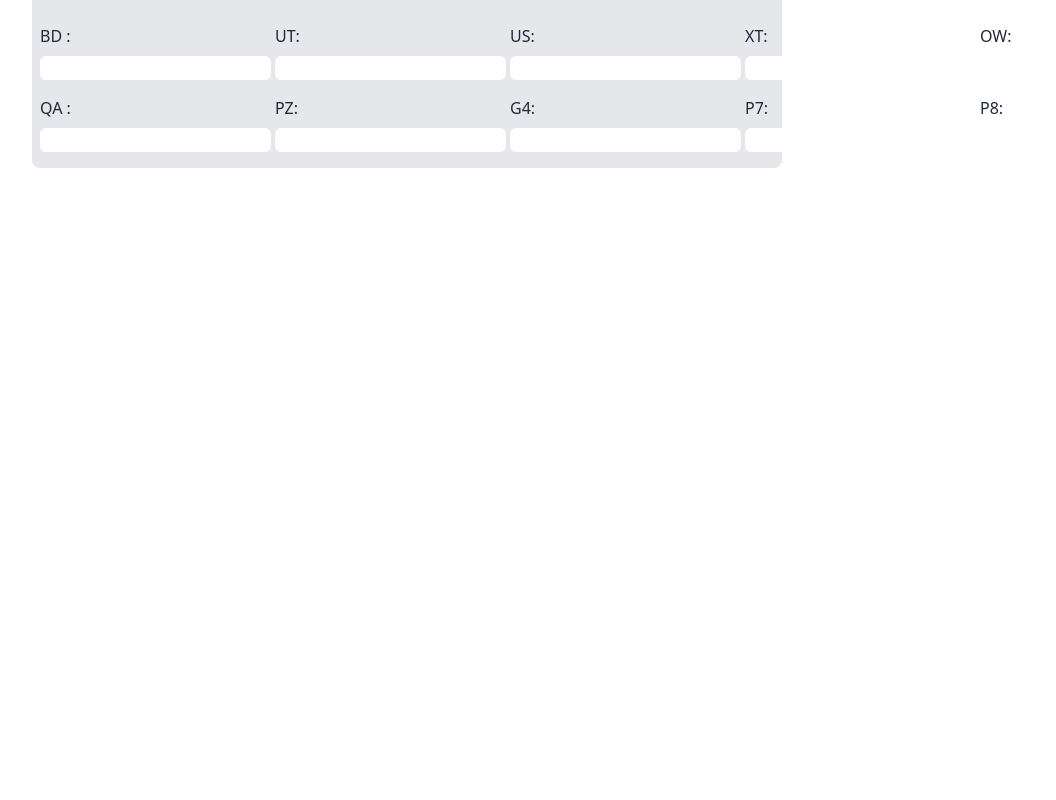
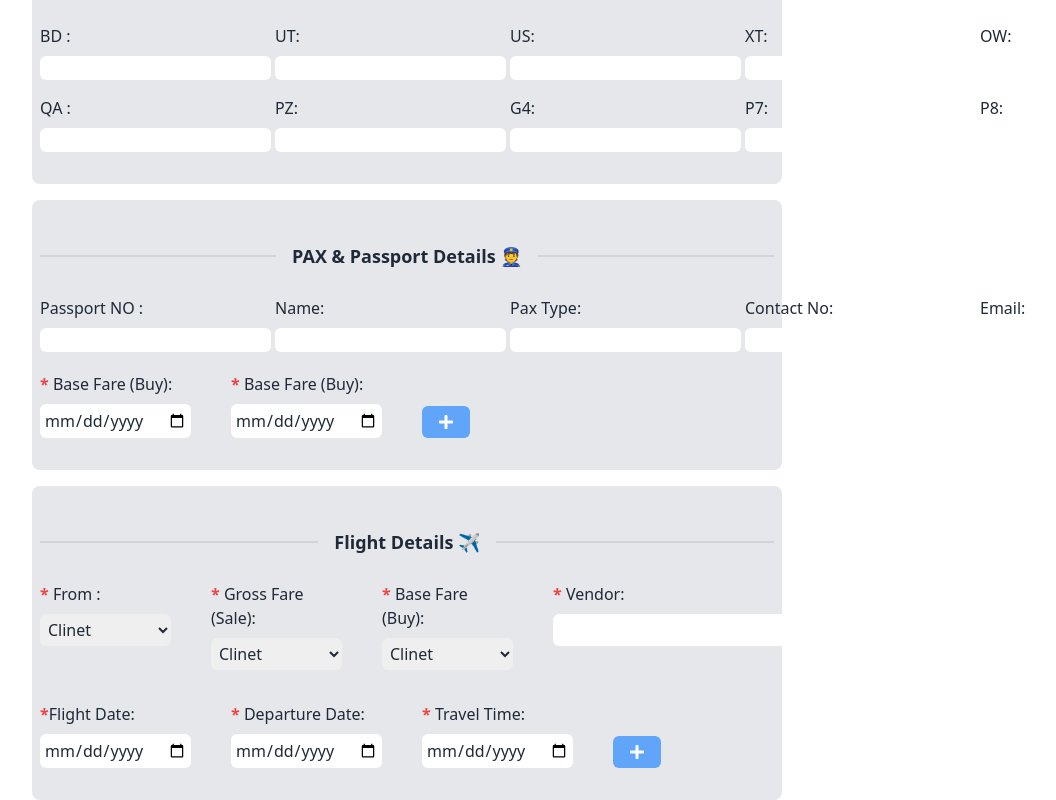
Before and after one commit to Zubayer-Aurnab/Nuzhat-Travels, a React (Vite) app: page / in a window 1280 px wide. Shown: the part 1451-2251 px from the top of the page, without its empty margins (168-1224 px from the left). Before the commit the page ends 1619 px from the top, so only its background shows below. Built offline with nearby package versions, Linux system fonts and the light colour scheme.

Commit message:
main  page left side done

```diff
--- /dev/null
+++ b/src/components/ui/MainPage/FlightDetails/FlightDetails.jsx
@@ -0,0 +1,89 @@
+import { FaPlus } from "react-icons/fa";
+
+
+const FlightDetails = () => {
+    return (
+        <div>
+            <div className="bg-gray-200 p-4 pb-8 rounded-lg mt-4 px-2">
+
+                <div className="divider my-8 ">
+                    <h1 className="text-lg font-bold">Flight Details ✈️</h1>
+                </div>
+
+                <div className=" flex gap-10">
+                    <div className="w-full" >
+                        <label > <span className="text-red-500 font-bold">*</span>  From :</label> <br />
+                        <select
+
+                            name="Client name" id="" className="mt-2 p-1  rounded-md">
+                            <option value="" disabled>Select Vendor  </option>
+                            <option value="">Clinet </option>
+                            <option value="">Clinet </option>
+                            <option value="">Clinet </option>
+                        </select>
+                    </div>
+                    <div className="w-full">
+                        <label > <span className="text-red-500 font-bold">*</span> Gross Fare (Sale):</label> <br />
+                        <select
+
+                            name="Client name" id="" className="mt-2 p-1  rounded-md">
+                            <option value="" disabled>Select Vendor  </option>
+                            <option value="">Clinet </option>
+                            <option value="">Clinet </option>
+                            <option value="">Clinet </option>
+                        </select>
+                    </div>
+                    <div className="w-full">
+                        <label > <span className="text-red-500 font-bold">*</span> Base Fare (Buy):</label> <br />
+
+                        <select
+
+                            name="Client name" id="" className="mt-2 p-1  rounded-md">
+                            <option value="" disabled>Select Vendor  </option>
+                            <option value="">Clinet </option>
+                            <option value="">Clinet </option>
+                            <option value="">Clinet </option>
+                        </select>
+                    </div>
+                    <div className="w-full">
+                        <label > <span className="text-red-500 font-bold">*</span> Vendor:</label> <br />
+                        <input
+                            className="mt-2 p-1 rounded-md"
+                            type="number" />
+                    </div>
+
+                </div>
+                <div className=" flex gap-10 mt-8">
+
+                    <div className="">
+                        <label > <span className="text-red-500 font-bold">*</span>Flight Date:</label> <br />
+                        <input
+                            className="mt-2 p-1 rounded-md"
+                            type="date" />
+                    </div>
+                    <div className="">
+                        <label > <span className="text-red-500 font-bold">*</span> Departure Date:</label> <br />
+                        <input
+                            className="mt-2 p-1 rounded-md"
+                            type="date" />
+                    </div>
+                    <div className="">
+                        <label > <span className="text-red-500 font-bold">*</span> Travel Time:</label> <br />
+                        <input
+                            className="mt-2 p-1 rounded-md"
+                            type="date" />
+                    </div>
+                    <div className=" flex justify-center items-end ">
+                        <button className="p-2 px-4 rounded-md bg-blue-400 text-white">
+                            <FaPlus />
+                        </button>
+                    </div>
+
+                </div>
+
+            </div>
+        </div>
+    );
+};
+
+export default FlightDetails;
--- a/src/components/ui/MainPage/MainLeft/CountryTax/CountryTax.jsx
+++ b/src/components/ui/MainPage/MainLeft/CountryTax/CountryTax.jsx
@@ -3,7 +3,7 @@
 const CountryTax = () => {
     return (
         <div>
-            <div className="bg-gray-200 p-4 rounded-lg mt-4 px-2">
+            <div className="bg-gray-200 p-4 pb-8 rounded-lg mt-4 px-2">
 
                 <div className="divider my-8 ">
                     <h1 className="text-lg font-bold">Country Tax </h1>
--- a/src/components/ui/MainPage/MainLeft/MainLeft.jsx
+++ b/src/components/ui/MainPage/MainLeft/MainLeft.jsx
@@ -1,4 +1,6 @@
+import FlightDetails from "../FlightDetails/FlightDetails";
 import CountryTax from "./CountryTax/CountryTax";
+import PassportDetails from "./PassportDetails/PassportDetails";
 import SearchClient from "./SearchClient/SearchClient";
 import TicketDetails from "./TicketDetails/TicketDetails";
 
@@ -9,6 +11,8 @@ const MainLeft = () => {
             <SearchClient />
             <TicketDetails />
             <CountryTax />
+            <PassportDetails />
+            <FlightDetails />
         </div>
     );
 };
--- a/src/components/ui/MainPage/MainLeft/PassportDetails/PassportDetails.jsx
+++ b/src/components/ui/MainPage/MainLeft/PassportDetails/PassportDetails.jsx
@@ -1,9 +1,72 @@
-
+import { FaPlus } from "react-icons/fa";
 
 const PassportDetails = () => {
     return (
         <div>
-            <h1>this is pasport details page</h1>
+            <div className="bg-gray-200 p-4 pb-8 rounded-lg mt-4 px-2">
+                <div className="divider my-8 ">
+                    <h1 className="text-lg font-bold">PAX & Passport Details 👮 </h1>
+                </div>
+                <div className=" flex  gap-1 mt-4">
+                    <div className="" >
+                        <label >  Passport NO :</label> <br />
+                        <input
+                            className="mt-2  rounded-md"
+                            type="number" />
+                    </div>
+                    <div className="">
+                        <label > Name:</label> <br />
+                        <input
+                            className="mt-2  rounded-md"
+                            type="number" />
+                    </div>
+                    <div className="">
+                        <label >  Pax Type:</label> <br />
+                        <input
+                            className="mt-2  rounded-md"
+                            type="number" />
+                    </div>
+                    <div className="">
+                        <label >  Contact No:</label> <br />
+                        <input
+                            className="mt-2  rounded-md"
+                            type="number" />
+                    </div>
+                    <div className="">
+                        <label >  Email:</label> <br />
+                        <input
+                            className="mt-2  rounded-md"
+                            type="number" />
+                    </div>
+                    <div className="">
+                        <label >  Date of Brith:</label> <br />
+                        <input
+                            className="mt-2  rounded-md"
+                            type="number" />
+                    </div>
+                </div>
+                <div className=" flex gap-10 mt-5">
+
+                    <div className="">
+                        <label > <span className="text-red-500 font-bold">*</span> Base Fare (Buy):</label> <br />
+                        <input
+                            className="mt-2 p-1 rounded-md"
+                            type="date" />
+                    </div>
+                    <div className="">
+                        <label > <span className="text-red-500 font-bold">*</span> Base Fare (Buy):</label> <br />
+                        <input
+                            className="mt-2 p-1 rounded-md"
+                            type="date" />
+                    </div>
+                    <div className=" flex justify-center items-end ">
+                        <button className="p-2 px-4 rounded-md bg-blue-400 text-white">
+                            <FaPlus />
+                        </button>
+                    </div>
+
+                </div>
+            </div>
         </div>
     );
 };
```
